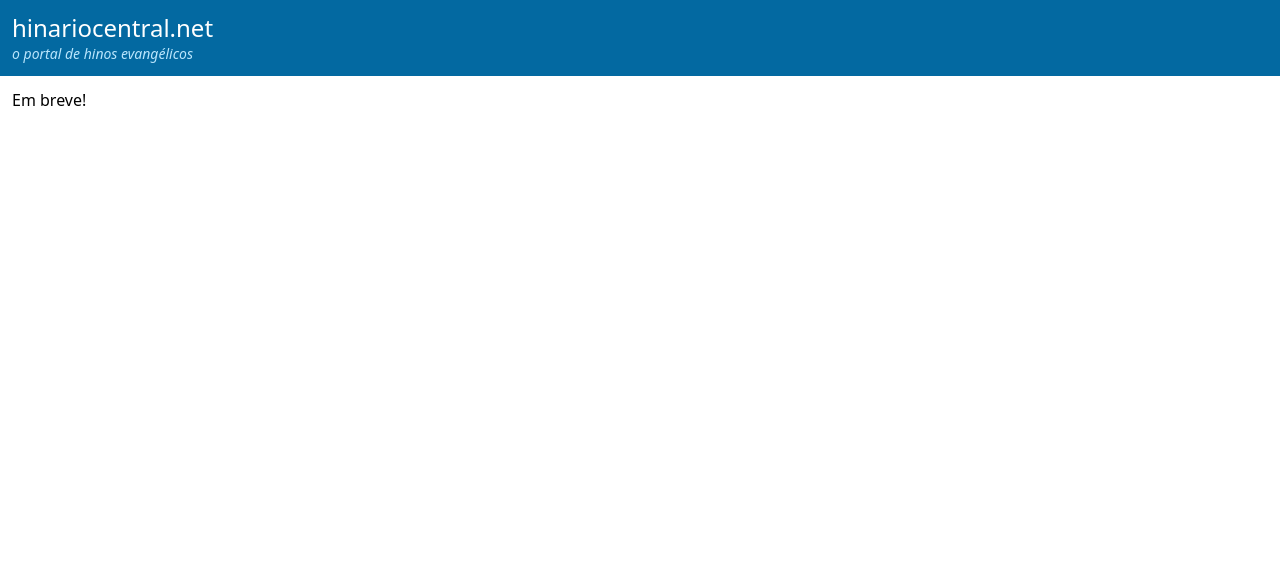
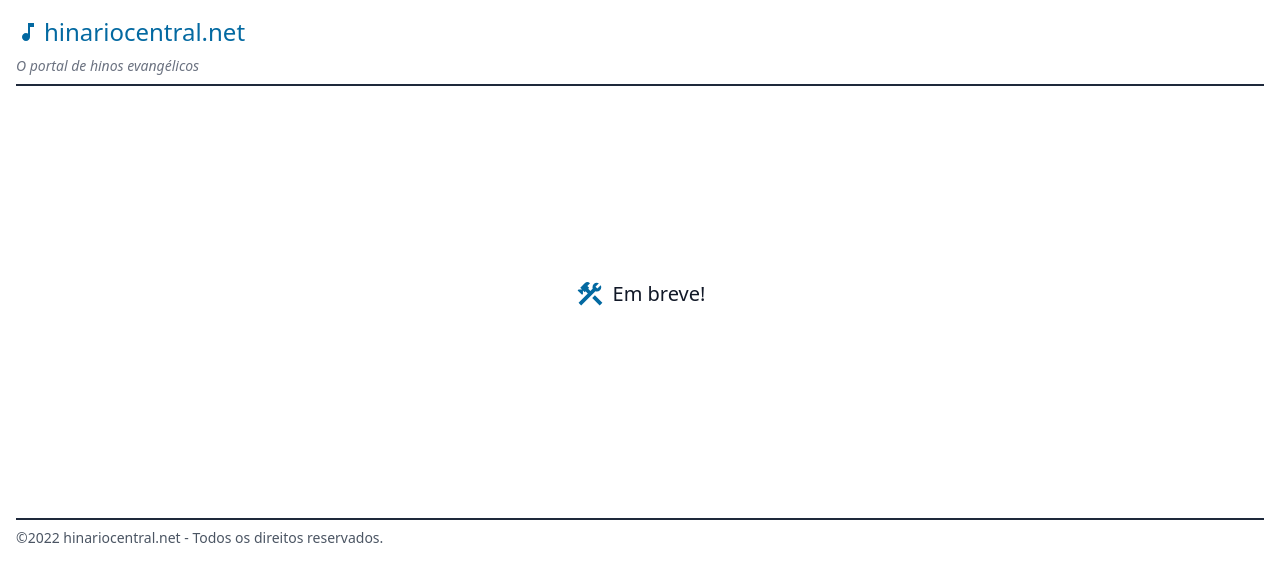
Before and after one commit to jsfelix/hc-web, a Next.js app: page / in a window 1280 px wide. Shown: the top 582 px of the page. Built offline with nearby package versions, Linux system fonts and the light colour scheme.

Commit message:
feature: start main page

```diff
--- a/package.json
+++ b/package.json
@@ -11,7 +11,8 @@
   "dependencies": {
     "next": "12.1.4",
     "react": "18.0.0",
-    "react-dom": "18.0.0"
+    "react-dom": "18.0.0",
+    "react-icons": "^4.3.1"
   },
   "devDependencies": {
     "@types/node": "17.0.23",
--- a/src/components/Content/index.tsx
+++ /dev/null
@@ -1,9 +0,0 @@
-import { ReactNode } from "react";
-
-type ContentProps = {
-  children: ReactNode;
-};
-
-export function Content({ children }: ContentProps) {
-  return <div className="p-3">{children}</div>;
-}
--- /dev/null
+++ b/src/components/Footer.tsx
@@ -0,0 +1,17 @@
+import { useEffect, useState } from "react";
+
+export function Footer() {
+  const [currentYear, setCurrentYear] = useState(0);
+
+  useEffect(() => {
+    setCurrentYear(new Date().getFullYear());
+  }, [currentYear]);
+
+  return (
+    <footer className="mt-8 pt-2 border-t-2 border-slate-800">
+      <p className="text-sm text-gray-600 dark:text-gray-400">
+        &copy;{currentYear} hinariocentral.net - Todos os direitos reservados.
+      </p>
+    </footer>
+  );
+}
--- /dev/null
+++ b/src/components/Header.tsx
@@ -0,0 +1,14 @@
+import { MdMusicNote } from "react-icons/md";
+
+export function Header() {
+  return (
+    <header className="pb-2 mb-4 border-b-2 border-slate-800">
+      <h1 className="flex items-center text-2xl pb-2 text-sky-700 dark:text-sky-300">
+        <MdMusicNote className="mr-1" /> hinariocentral.net
+      </h1>
+      <h2 className="text-gray-500 italic text-sm">
+        O portal de hinos evangélicos
+      </h2>
+    </header>
+  );
+}
--- a/src/components/Header/index.tsx
+++ /dev/null
@@ -1,10 +0,0 @@
-export function Header() {
-  return (
-    <div className="p-3 bg-sky-700">
-      <h2 className="text-white text-2xl">hinariocentral.net</h2>
-      <p className="italic text-sky-200 text-sm">
-        o portal de hinos evangélicos
-      </p>
-    </div>
-  );
-}
--- a/src/pages/_app.tsx
+++ b/src/pages/_app.tsx
@@ -1,8 +1,16 @@
 import type { AppProps } from "next/app";
+import { Footer } from "../components/Footer";
+import { Header } from "../components/Header";
 import "../styles/globals.css";
 
 function MyApp({ Component, pageProps }: AppProps) {
-  return <Component {...pageProps} />;
+  return (
+    <>
+      <Header />
+      <Component {...pageProps} />
+      <Footer />
+    </>
+  );
 }
 
 export default MyApp;
--- /dev/null
+++ b/src/pages/_document.tsx
@@ -0,0 +1,13 @@
+import { Html, Head, Main, NextScript } from "next/document";
+
+export default function Document() {
+  return (
+    <Html className="text-gray-900 bg-white dark:bg-gray-900 dark:text-slate-100">
+      <Head />
+      <body className="container mx-auto p-4 min-h-screen">
+        <Main />
+        <NextScript />
+      </body>
+    </Html>
+  );
+}
--- a/src/pages/index.tsx
+++ b/src/pages/index.tsx
@@ -1,12 +1,12 @@
 import type { NextPage } from "next";
-import { Content } from "../components/Content";
-import { Header } from "../components/Header";
+
+import { MdConstruction } from "react-icons/md";
 
 const Home: NextPage = () => {
   return (
-    <div>
-      <Header />
-      <Content>Em breve!</Content>
+    <div className="flex justify-center items-center h-96">
+      <MdConstruction className="mr-2 text-sky-700 dark:text-sky-300 text-3xl" />
+      <p className="text-xl">Em breve!</p>
     </div>
   );
 };
```
Also changed, not shown: 1 other file (tests, documents, lock files or other folders).
